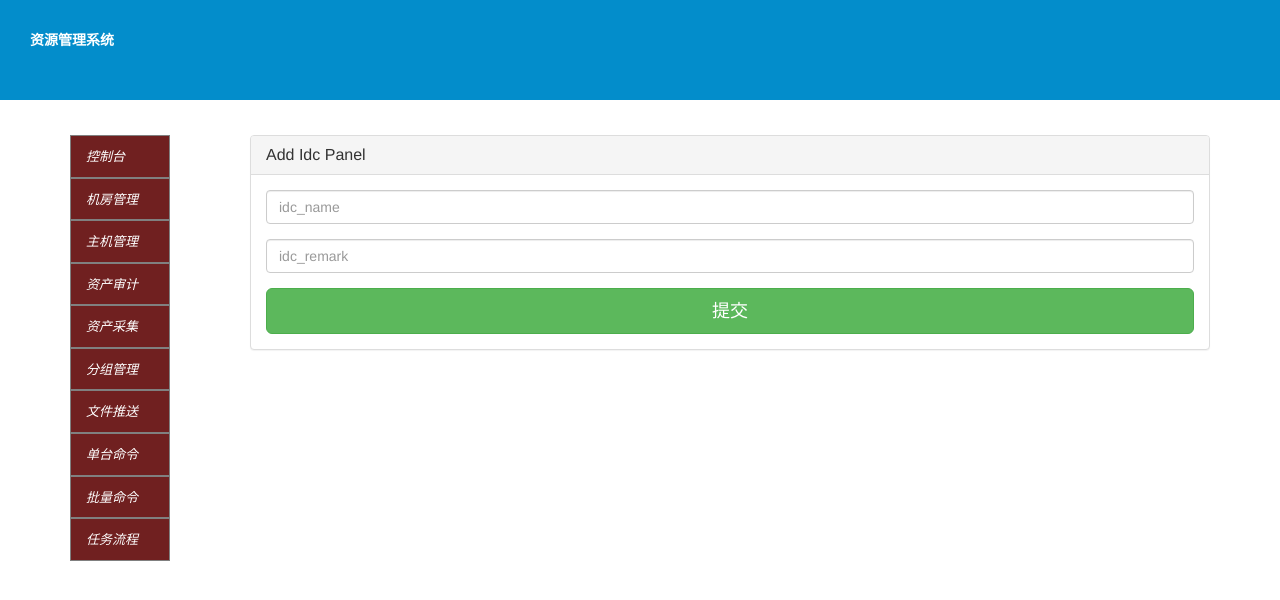
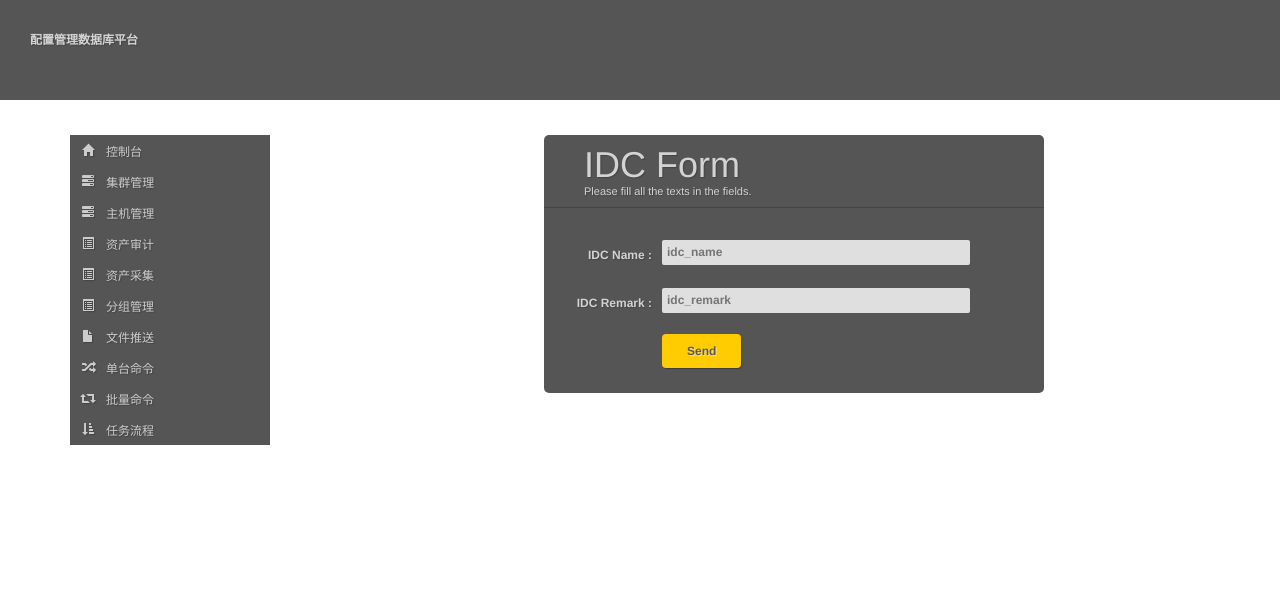
Before and after one commit to SnowRomance/CMDB, a Django app: page /app/get_add_idc_page/ in a window 1280 px wide. Shown: the top 600 px of the page. Run offline with Django 3.2, Linux system fonts and the light colour scheme; parts of the project's set-up code (start-up, migrations or seed data) failed here and were passed over; some libraries are stand-ins or nearby versions.

Commit message:
idc features

```diff
--- a/CMDB/settings.py
+++ b/CMDB/settings.py
@@ -47,7 +47,7 @@ MIDDLEWARE_CLASSES = [
     'django.middleware.security.SecurityMiddleware',
     'django.contrib.sessions.middleware.SessionMiddleware',
     'django.middleware.common.CommonMiddleware',
-    'django.middleware.csrf.CsrfViewMiddleware',
+    #'django.middleware.csrf.CsrfViewMiddleware',
     'django.contrib.auth.middleware.AuthenticationMiddleware',
     'django.contrib.auth.middleware.SessionAuthenticationMiddleware',
     'django.contrib.messages.middleware.MessageMiddleware',
--- a/app/views.py
+++ b/app/views.py
@@ -20,9 +20,9 @@ def get_add_idc_page(request):
 
 
 def add_idc(request):
-    idc_name = request.GET.get("idc_name")
-    idc_remark = request.GET.get("idc_remark")
-
+    idc_name = request.POST.get("idc_name")
+    idc_remark = request.POST.get("idc_remark")
+    print "In add"
     idc = Idc()
     idc.idc_name = str(idc_name)
     idc.remark = str(idc_remark)
--- a/static/css/add_idc.css
+++ b/static/css/add_idc.css
@@ -2,12 +2,14 @@ body {
     width: 100%;
     margin: 0 auto;
     padding: 0 auto;
+	font: 12px "Helvetica Neue", Helvetica, Arial, sans-serif;
 }
 
 #top {
     width: 100%;
     height: 100px;
-    background-color: #038dcb;
+    background-color: #555555;
+    text-shadow: 1px 1px 1px #444;
     text-align: left;
 }
 
@@ -15,7 +17,7 @@ body {
     display: block;
     padding-left: 30px;
     padding-top: 30px;
-    color: white;
+    color: #D3D3D3;
 }
 
 #left {
@@ -25,26 +27,32 @@ body {
     width: 100px;
 }
 
-ul {
-    list-style-type: none;
-    margin: 0;
-    padding: 0;
-    width: 100%;
+#menu {
+	list-style: none;
+	margin: 0;
+	padding: 0;
 }
-
-ul li {
-    border: 1px solid gray;
-    background-color: #702020;
-    color: red;
+#menu li {
+    display: block;
+    width: 200px;
+	font-size: 100%;
+    text-shadow: 1px 1px 1px #444;
+    border: none;
+    border-radius: 5px;
+    -webkit-border-radius: 5px;
+    -moz-border-radius: 5px;
 }
-
-ul li a {
-    text-decoration: none;
+#menu a {
+	background: #555555;
+	color: #ccc;
+	display: list-item;
+	padding: 8px 12px;
+	font-weight: normal;
+	text-decoration: none;
 }
-
-.lab_tab {
-    color: white;
-    font-size: 13px;
+#menu a:hover {
+	background: #2580a2;
+	color: #fff;
 }
 
 #right {
@@ -52,38 +60,95 @@ ul li a {
     height: 300px;
     margin-right: 70px;
     margin-top: 35px;
-    width: 75%;
+    width: 65%;
 }
 
-table.hovertable {
-    width: 900px;
-	font-family: verdana,arial,sans-serif;
-	font-size:11px;
-	color:#333333;
-	border-width: 1px;
-	border-color: #999999;
-	border-collapse: collapse;
+.dark-matter {
+    margin-left: auto;
+    margin-right: auto;
+    max-width: 500px;
+    background: #555;
+    padding: 20px 30px 20px 30px;
+    color: #D3D3D3;
+    text-shadow: 1px 1px 1px #444;
+    border: none;
+    border-radius: 5px;
+    -webkit-border-radius: 5px;
+    -moz-border-radius: 5px;
 }
-table.hovertable tr {
-	background-color:#d4e3e5;
+.dark-matter h1 {
+    padding: 0px 0px 10px 40px;
+    display: block;
+    border-bottom: 1px solid #444;
+    margin: -10px -30px 30px -30px;
 }
-table.hovertable th {
-    width: 50%;
-	background-color:#c3dde0;
-	border-width: 1px;
-	padding: 8px;
-	border-style: solid;
-	border-color: #a9c6c9;
+.dark-matter h1>span {
+    display: block;
+    font-size: 11px;
 }
-table.hovertable td {
-	border-width: 1px;
-	padding: 8px;
-	border-style: solid;
-	border-color: #a9c6c9;
+.dark-matter label {
+    display: block;
+    margin: 0px 0px 5px;
+}
+.dark-matter label>span {
+    float: left;
+    width: 20%;
+    text-align: right;
+    padding-right: 10px;
+    margin-top: 10px;
+    font-weight: bold;
+}
+.dark-matter input[type="text"], .dark-matter input[type="email"], .dark-matter textarea, .dark-matter select {
+    border: none;
+    color: #525252;
+    height: 25px;
+    line-height:15px;
+    margin-bottom: 16px;
+    margin-right: 6px;
+    margin-top: 2px;
+    outline: 0 none;
+    padding: 5px 0px 5px 5px;
+    width: 70%;
+    border-radius: 2px;
+    -webkit-border-radius: 2px;
+    -moz-border-radius: 2px;
+    -moz-box-shadow: inset 0 1px 1px rgba(0, 0, 0, 0.075);
+    background: #DFDFDF;
+}
+.dark-matter select {
+    background: #DFDFDF url('down-arrow.png') no-repeat right;
+    background: #DFDFDF url('down-arrow.png') no-repeat right;
+    appearance:none;
+    -webkit-appearance:none;
+    -moz-appearance: none;
+    text-indent: 0.01px;
+    text-overflow: '';
+    width: 70%;
+    height: 35px;
+    color: #525252;
+    line-height: 25px;
+}
+.dark-matter textarea{
+    height:100px;
+    padding: 5px 0px 0px 5px;
+    width: 70%;
+}
+.dark-matter .button {
+    background: #FFCC02;
+    border: none;
+    padding: 10px 25px 10px 25px;
+    color: #585858;
+    border-radius: 4px;
+    -moz-border-radius: 4px;
+    -webkit-border-radius: 4px;
+    text-shadow: 1px 1px 1px #FFE477;
+    font-weight: bold;
+    box-shadow: 1px 1px 1px #3D3D3D;
+    -webkit-box-shadow:1px 1px 1px #3D3D3D;
+    -moz-box-shadow:1px 1px 1px #3D3D3D;
 }
 
-.button {
-    position: fixed;
-    bottom: 50px;
-    right: 70px;
+.dark-matter .button:hover {
+    color: #333;
+    background-color: #EBEBEB;
 }
--- a/templates/add_idc.html
+++ b/templates/add_idc.html
@@ -2,69 +2,69 @@
 <html lang="en">
 <head>
     <title>Manager</title>
-    <link rel="stylesheet" href="/static/libs/bootstrap/3.0/css/bootstrap.min.css"/>
+    <link rel="stylesheet" href="/static/libs/bootstrap/3.0/css/bootstrap.min.css" />
     <link rel="stylesheet" href="/static/css/add_idc.css"/>
 </head>
 <body>
 <div id="top">
-    <label>资源管理系统</label>
+    <label>配置管理数据库平台</label>
 </div>
 
 <div id="left">
-    <ul class="nav" id="side-menu">
+    <ul id="menu">
         <li>
-            <a href="/app/index"><i class="lab_tab">控制台</i></a>
+            <a href="/app/index"><i class="glyphicon glyphicon-home lab_tab">&nbsp;控制台</i></a>
         </li>
         <li>
-            <a href="/app/idc"><i class="lab_tab">机房管理</i></a>
+            <a href="/app/idc"><i class="glyphicon glyphicon-tasks lab_tab">&nbsp;集群管理</i></a>
         </li>
         <li>
-            <a href="/app/mac"><i class="lab_tab">主机管理</i></a>
+            <a href="/app/mac"><i class="glyphicon glyphicon-tasks lab_tab">&nbsp;主机管理</i></a>
         </li>
         <li>
-            <a href="/app/asset"><i class="lab_tab">资产审计</i></a>
+            <a href="/app/asset"><i class="glyphicon glyphicon-list-alt lab_tab">&nbsp;资产审计</i></a>
         </li>
         <li>
-            <a href="/app/asset_auto"><i class="lab_tab">资产采集</i></a>
+            <a href="/app/asset_auto"><i class="glyphicon glyphicon-list-alt lab_tab">&nbsp;资产采集</i></a>
         </li>
         <li>
-            <a href="/app/group"><i class="lab_tab">分组管理</i></a>
+            <a href="/app/group"><i class="glyphicon glyphicon-list-alt lab_tab">&nbsp;分组管理</i></a>
         </li>
         <li>
-            <a href="/app/file"><i class="lab_tab">文件推送</i></a>
+            <a href="/app/file"><i class="glyphicon glyphicon-file lab_tab">&nbsp;文件推送</i></a>
         </li>
         <li>
-            <a href="/app/command"><i class="lab_tab">单台命令</i></a>
+            <a href="/app/command"><i class="glyphicon glyphicon-random lab_tab">&nbsp;单台命令</i></a>
         </li>
         <li>
-            <a href="/app/command_group"><i class="lab_tab">批量命令</i></a>
+            <a href="/app/command_group"><i class="glyphicon glyphicon-retweet lab_tab">&nbsp;批量命令</i></a>
         </li>
         <li>
-            <a href="/app/job"><i class="lab_tab">任务流程</i></a>
+            <a href="/app/job"><i class="glyphicon glyphicon-sort-by-attributes lab_tab">&nbsp;任务流程</i></a>
         </li>
     </ul>
 </div>
 
 <div id="right">
-    <div class="login-panel panel panel-default">
-        <div class="panel-heading">
-            <h3 class="panel-title">Add Idc Panel</h3>
-        </div>
-        <div class="panel-body">
-            <form role="form" method="get" action="/app/add_idc/">
-                <fieldset>
-                    <div class="form-group">
-                        <input type="text" class="form-control" placeholder="idc_name" id="idc_name" name="idc_name">
-                    </div>
-                    <div class="form-group">
-                        <input type="text" class="form-control" placeholder="idc_remark" id="idc_remark"
-                               name="idc_remark">
-                    </div>
-                    <button type="submit" class="btn btn-lg btn-success btn-block">提交</button>
-                </fieldset>
-            </form>
-        </div>
-    </div>
+    <form action="/app/add_idc/" method="post" class="dark-matter">
+        {% csrf_token %}
+        <h1>IDC Form
+            <span>Please fill all the texts in the fields.</span>
+        </h1>
+        <label>
+            <span>IDC Name :</span>
+            <input id="name" type="text" name="idc_name" placeholder="idc_name"/>
+        </label>
+
+        <label>
+            <span>IDC Remark :</span>
+            <input id="email" type="text" name="idc_remark" placeholder="idc_remark"/>
+        </label>
+        <label>
+            <span>&nbsp;</span>
+            <input type="submit" class="button" value="Send"/>
+        </label>
+    </form>
 </div>
 
 </body>
```
Also changed, not shown: static/css/idc.css (+31 -22 lines), static/css/index.css (+28 -20 lines), templates/idc.html (+16 -13 lines), templates/index.html (+14 -12 lines), app/migrations/0001_initial.py (added).
